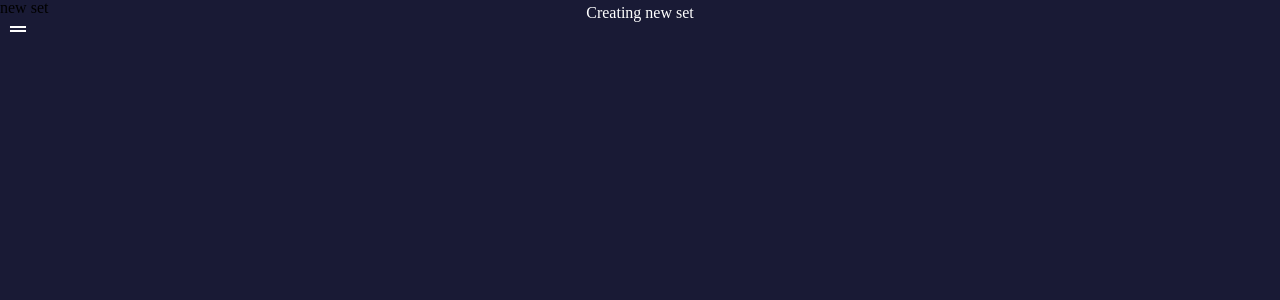
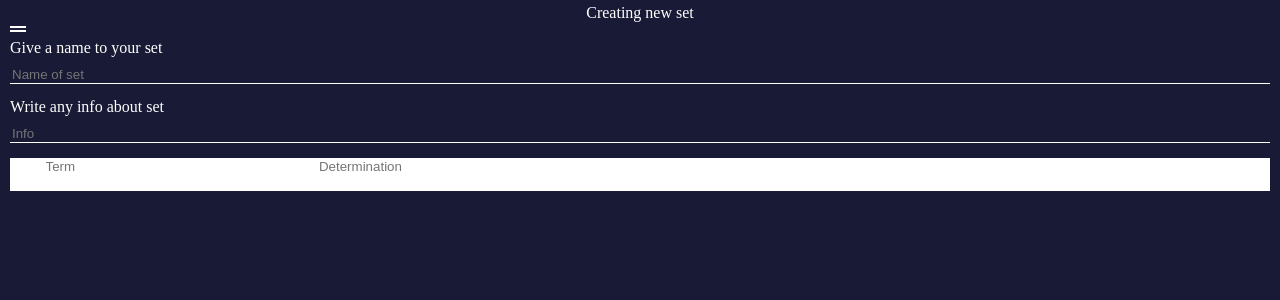
Before and after one commit to Muloversic/easy-learn-React-, a React (Create React App) app: page /new-set in a window 1280 px wide. Shown: the top 300 px of the page. Built offline with nearby package versions, Linux system fonts and the light colour scheme.

Commit message:
created inputs frorm set name, descr and started creating markup for word that user can add

```diff
--- a/src/components/NewSet.js
+++ b/src/components/NewSet.js
@@ -1,5 +1,50 @@
-export default function NewSet(props){
-    return(
-        <div>new set</div>
-    )
+export default function NewSet(props) {
+  return (
+    <main className="main main-new_set new-set">
+      <form className="new-set__form form">
+        <label htmlFor="setName" className="form__label">
+          Give a name to your set
+        </label>
+        <input
+          type="text"
+          placeholder="Name of set"
+          name="setName"
+          id="setName"
+          className="form__input"
+        />
+        <label htmlFor="setInfo" className="form__label">
+          Write any info about set
+        </label>
+        <input
+          type="text"
+          placeholder="Info"
+          name="setInfo"
+          id="setInfo"
+          className="form__input"
+        />
+        <div className="form__words">
+          <div className="form__word">
+            <div className="from__word-input">
+              <label className="form__label">Term</label>
+              <input
+                type="text"
+                placeholder="Term"
+                name="Term"
+                className="form__input"
+              />
+            </div>
+            <div className="from__word-input">
+              <label className="form__label">Determination</label>
+              <input
+                type="text"
+                placeholder="Determination"
+                name="Determination"
+                className="form__input"
+              />
+            </div>
+          </div>
+        </div>
+      </form>
+    </main>
+  );
 }
--- a/src/scss/index.scss
+++ b/src/scss/index.scss
@@ -1,6 +1,8 @@
 @import url(reset.scss);
+@import url(header.scss);
 @import url(sets.scss);
-@import url(header.scss);
+@import url(newSet.scss);
+
 $base-color: #191a35;
 body {
     background-color: $base-color;
@@ -8,3 +10,8 @@ body {
 * {
     box-sizing: border-box;
 }
+
+.main{
+    margin-top: 40px;
+    padding: 0 10px;
+}
--- /dev/null
+++ b/src/scss/newSet.scss
@@ -0,0 +1,24 @@
+@import './variables.scss';
+.form{
+    display: flex;
+    flex-direction: column;
+    &__label{
+        color: $white;
+        margin: 0 0 10px 0;
+    }
+    &__input{
+        margin: 0 0 15px 0;
+        outline: none;
+        background-color: transparent;
+        border: none;
+        border-bottom: 1px solid $white;
+    }
+    &__word{
+        display: flex;
+        background-color: $white;
+        &-input{
+            display: flex;
+            flex-direction: column;
+        }
+    }
+}
--- /dev/null
+++ b/src/scss/variables.scss
@@ -0,0 +1 @@
+$white: #fff;
```
